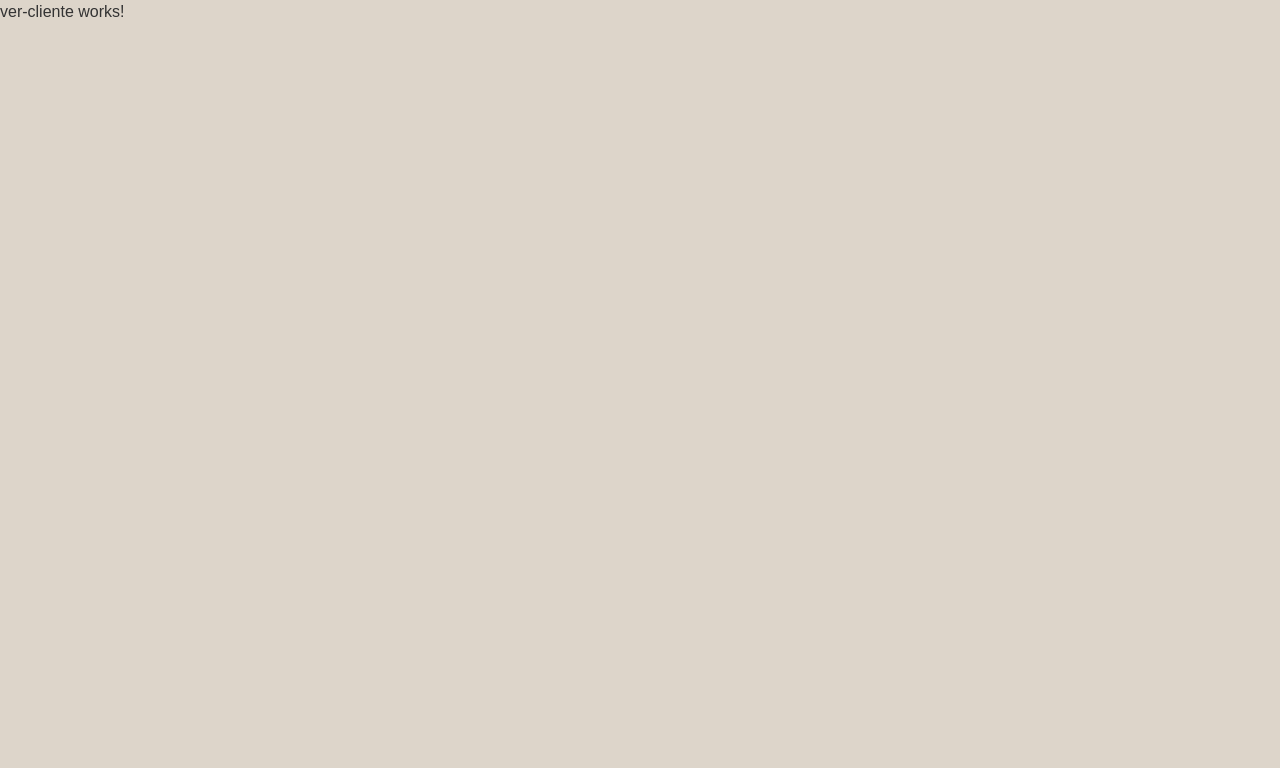
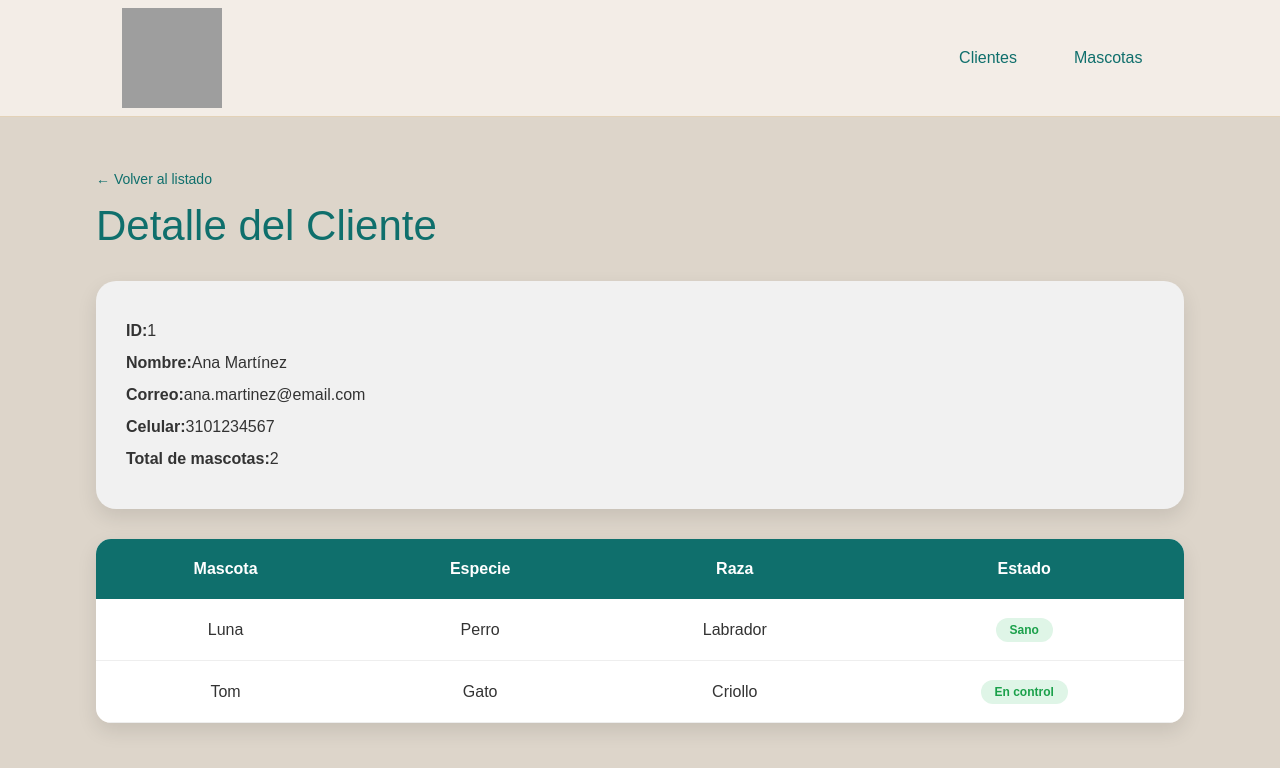
Before and after one commit to LSDVillax923/FrontMediCat, an Angular app: page /clientes/1 in a window 1280 px wide. Shown: the top 768 px of the page. Built offline with nearby package versions, Linux system fonts and the light colour scheme; grey boxes are pictures that could not be loaded; a small style sheet from the web is missing.

Commit message:
crud clientes

```diff
--- a/src/app/cliente/ver-cliente/ver-cliente.css
+++ b/src/app/cliente/ver-cliente/ver-cliente.css
@@ -0,0 +1,120 @@
+:host {
+  display: block;
+  min-height: 100vh;
+  background: #ddd5ca;
+  font-family: Arial, sans-serif;
+}
+
+.header {
+  background-color: #f3ede7;
+  border-bottom: 1px solid #e3d2b8;
+  min-height: 70px;
+  padding: 8px clamp(20px, 5vw, 180px);
+  display: flex;
+  align-items: center;
+  justify-content: space-between;
+  gap: 24px;
+  position: sticky;
+  top: 0;
+  z-index: 1000;
+}
+
+.header-container {
+  width: 90%;
+  margin: auto;
+  display: flex;
+  justify-content: space-between;
+  align-items: center;
+}
+
+.logo img {
+  width: 100px;
+  height: 100px;
+  display: block;
+}
+
+.nav {
+  display: flex;
+  align-items: center;
+  gap: 25px;
+}
+
+.nav-link {
+  text-decoration: none;
+  color: #0f6f6c;
+  font-weight: 500;
+}
+
+.dashboard {
+  width: 85%;
+  margin: 50px auto;
+}
+
+.dashboard-header {
+  margin-bottom: 30px;
+}
+
+.btn-volver {
+  text-decoration: none;
+  color: #0f6f6c;
+  font-size: 14px;
+}
+
+.dashboard-title {
+  font-size: 42px;
+  color: #0f6f6c;
+  margin: 10px 0 5px;
+}
+
+.filtros-card {
+  background: #f1f1f1;
+  padding: 30px;
+  border-radius: 20px;
+  box-shadow: 0 8px 20px rgba(0, 0, 0, 0.1);
+}
+
+.filtros-card p {
+  margin: 8px 0;
+}
+
+.tabla-card {
+  margin-top: 30px;
+  border-radius: 15px;
+  overflow: hidden;
+  box-shadow: 0 8px 20px rgba(0, 0, 0, 0.1);
+}
+
+.tabla {
+  width: 100%;
+  border-collapse: collapse;
+  background: white;
+}
+
+.tabla th {
+  background: #0f6f6c;
+  color: white;
+  padding: 18px;
+  text-align: center;
+}
+
+.tabla td {
+  padding: 18px;
+  border-bottom: 1px solid #eee;
+  text-align: center;
+}
+
+.badge {
+  padding: 6px 14px;
+  border-radius: 20px;
+  font-size: 12px;
+  font-weight: bold;
+  background: #dff5e7;
+  color: #1aa04a;
+}
+
+.alert-error {
+  color: #e53935;
+  background: #fdecea;
+  border-radius: 10px;
+  padding: 12px 20px;
+}
--- a/src/app/cliente/ver-cliente/ver-cliente.html
+++ b/src/app/cliente/ver-cliente/ver-cliente.html
@@ -1 +1,59 @@
-<p>ver-cliente works!</p>
+<header class="header">
+  <div class="header-container">
+    <a routerLink="/inicio" class="logo">
+      <img src="/img/Medicat.png" alt="Medicat logo" />
+    </a>
+    <nav class="nav">
+      <a routerLink="/clientes" class="nav-link">Clientes</a>
+      <a routerLink="/mascotas" class="nav-link">Mascotas</a>
+    </nav>
+  </div>
+</header>
+
+<main class="dashboard">
+  <section class="dashboard-header">
+    <a routerLink="/clientes" class="btn-volver">← Volver al listado</a>
+    <h1 class="dashboard-title">Detalle del Cliente</h1>
+  </section>
+
+  <ng-container *ngIf="cliente; else clienteNoEncontrado">
+    <section class="filtros-card">
+      <p><strong>ID:</strong> <span>{{ cliente.id }}</span></p>
+      <p><strong>Nombre:</strong> <span>{{ cliente.nombre }} {{ cliente.apellido }}</span></p>
+      <p><strong>Correo:</strong> <span>{{ cliente.correo }}</span></p>
+      <p><strong>Celular:</strong> <span>{{ cliente.celular }}</span></p>
+      <p><strong>Total de mascotas:</strong> <span>{{ totalMascotas }}</span></p>
+    </section>
+
+    <section class="tabla-card">
+      <table class="tabla">
+        <thead>
+          <tr>
+            <th>Mascota</th>
+            <th>Especie</th>
+            <th>Raza</th>
+            <th>Estado</th>
+          </tr>
+        </thead>
+        <tbody>
+          <tr *ngIf="cliente.mascotas.length === 0">
+            <td colspan="4">Este cliente no tiene mascotas registradas.</td>
+          </tr>
+          <tr *ngFor="let mascota of cliente.mascotas">
+            <td>{{ mascota.nombre }}</td>
+            <td>{{ mascota.especie }}</td>
+            <td>{{ mascota.raza }}</td>
+            <td><span class="badge">{{ mascota.estado }}</span></td>
+          </tr>
+        </tbody>
+      </table>
+    </section>
+  </ng-container>
+
+  <ng-template #clienteNoEncontrado>
+    <section class="filtros-card">
+      <p class="alert-error">No se encontró el cliente solicitado.</p>
+      <a routerLink="/clientes" class="btn-volver">Ir al listado de clientes</a>
+    </section>
+  </ng-template>
+</main>
--- a/src/app/cliente/ver-cliente/ver-cliente.ts
+++ b/src/app/cliente/ver-cliente/ver-cliente.ts
@@ -1,9 +1,70 @@
+import { CommonModule } from '@angular/common';
 import { Component } from '@angular/core';
+import { ActivatedRoute, RouterLink } from '@angular/router';
+
+interface MascotaDetalle {
+  id: number;
+  nombre: string;
+  especie: string;
+  raza: string;
+  estado: string;
+}
+
+interface ClienteDetalle {
+  id: number;
+  nombre: string;
+  apellido: string;
+  correo: string;
+  celular: string;
+  mascotas: MascotaDetalle[];
+}
 
 @Component({
   selector: 'app-ver-cliente',
-  imports: [],
+  imports: [CommonModule, RouterLink],
   templateUrl: './ver-cliente.html',
   styleUrl: './ver-cliente.css',
 })
-export class VerCliente {}
+
+export class VerCliente {
+  cliente: ClienteDetalle | null = null;
+
+  private readonly clientesMock: ClienteDetalle[] = [
+    {
+      id: 1,
+      nombre: 'Ana',
+      apellido: 'Martínez',
+      correo: 'ana.martinez@email.com',
+      celular: '3101234567',
+      mascotas: [
+        { id: 1, nombre: 'Luna', especie: 'Perro', raza: 'Labrador', estado: 'Sano' },
+        { id: 2, nombre: 'Tom', especie: 'Gato', raza: 'Criollo', estado: 'En control' },
+      ],
+    },
+    {
+      id: 2,
+      nombre: 'Carlos',
+      apellido: 'Ruiz',
+      correo: 'carlos.ruiz@email.com',
+      celular: '3209876543',
+      mascotas: [{ id: 3, nombre: 'Milo', especie: 'Perro', raza: 'Pug', estado: 'Recuperación' }],
+    },
+    {
+      id: 3,
+      nombre: 'Diana',
+      apellido: 'Gómez',
+      correo: 'diana.gomez@email.com',
+      celular: '3001122334',
+      mascotas: [],
+    },
+  ];
+
+  constructor(private readonly route: ActivatedRoute) {
+    const id = Number(this.route.snapshot.paramMap.get('id'));
+    this.cliente = this.clientesMock.find((cliente) => cliente.id === id) ?? null;
+  }
+
+  get totalMascotas(): number {
+    return this.cliente?.mascotas.length ?? 0;
+  }
+}
```
